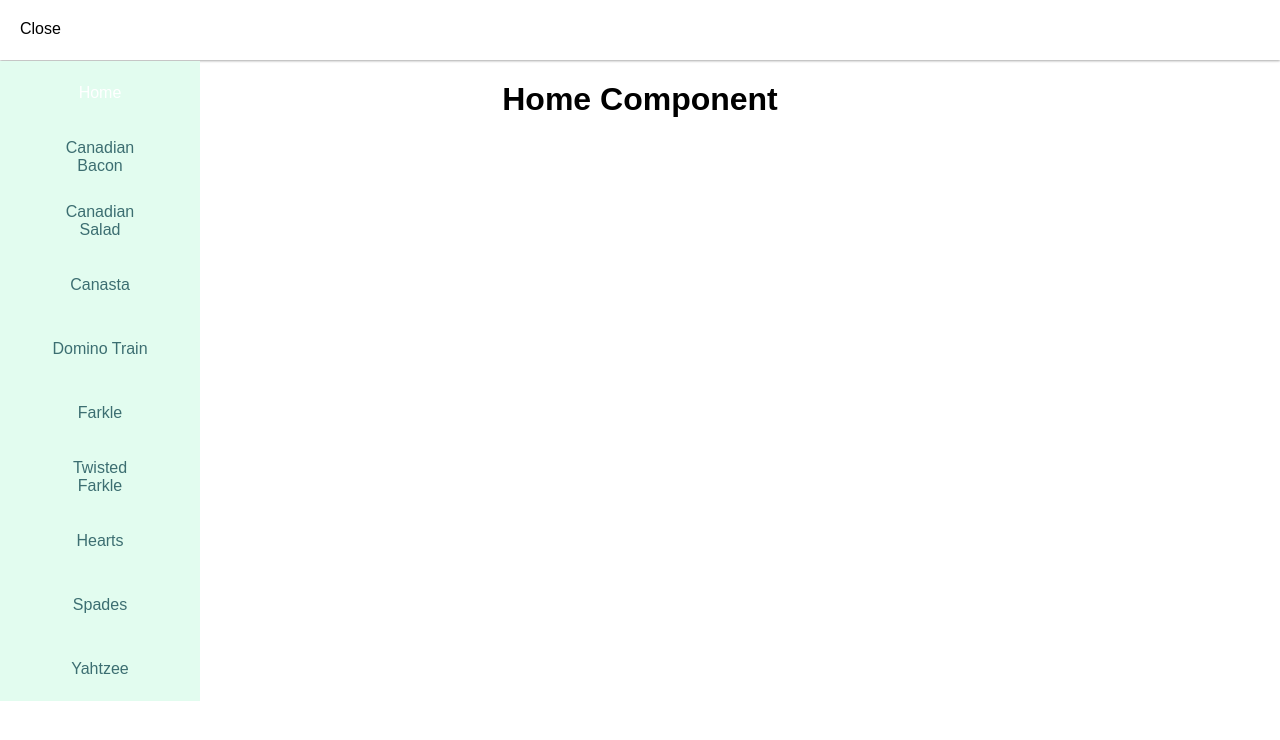
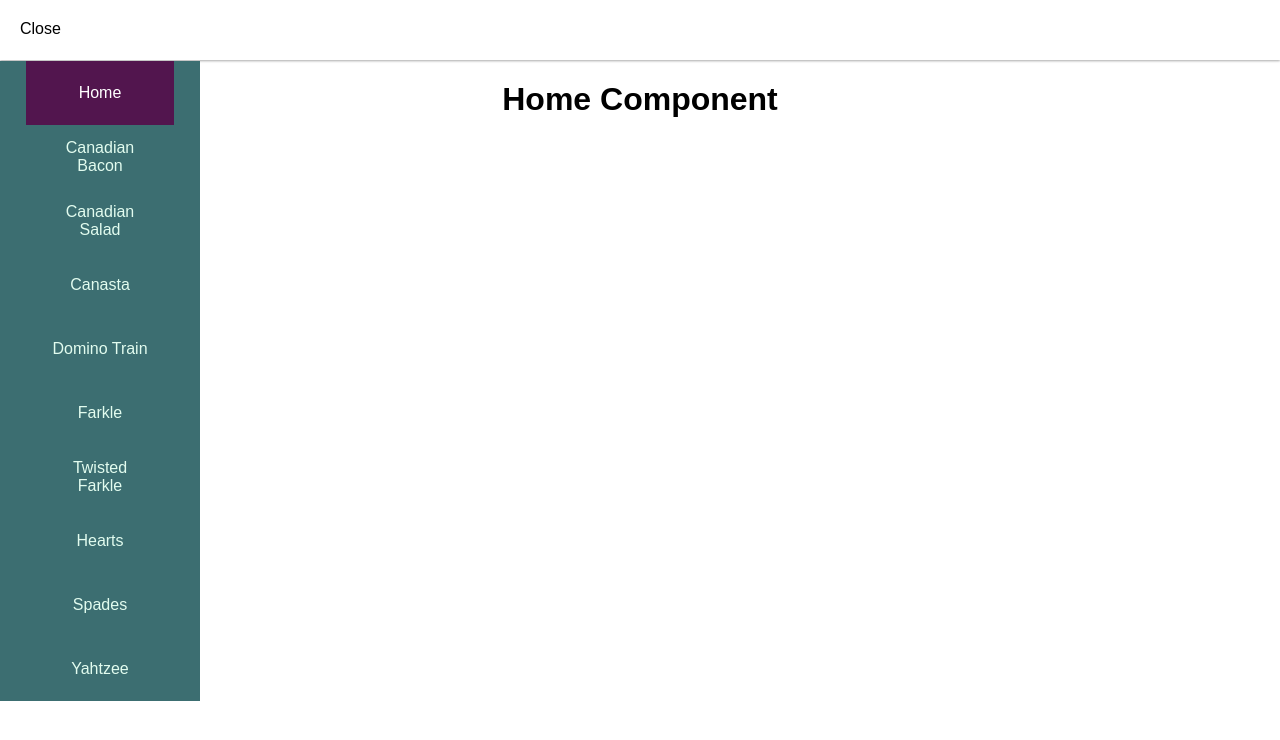
Before and after one commit to phillipsdev/score-keeper, a React (Create React App) app in the folder client/: page / in a window 1280 px wide. Both pictures are taken after a click on the element "Menu". Shown: the top 740 px of the page. Built offline with nearby package versions, Linux system fonts and the light colour scheme.

Commit message:
changed menu colors to be more readable

```diff
--- a/client/src/index.css
+++ b/client/src/index.css
@@ -45,19 +45,10 @@ body {
   display: flex;
   flex-direction: column;
   align-items: center;
-  background: #e2fcef;
+  background: #3c6e71;
   width: 200px;
   padding: 0;
   margin: 3px 0 0 0;
-}
-
-.navbar > li {
-  width: 100px;
-  padding: 24px;
-  height: 16px;
-  display: flex;
-  justify-content: center;
-  align-items: center;
 }
 
 .navbar > li:hover {
@@ -67,9 +58,16 @@ body {
 
 .navbar > li > a {
   text-decoration: none;
-  color: #3c6e71;
+  color: #e2fcef;
+  width: 100px;
+  padding: 24px;
+  height: 16px;
+  display: flex;
+  justify-content: center;
+  align-items: center;
 }
 
 .navbar > li > .activeNavButton {
   color: white;
+  background-color: #52154e;
 }
```
